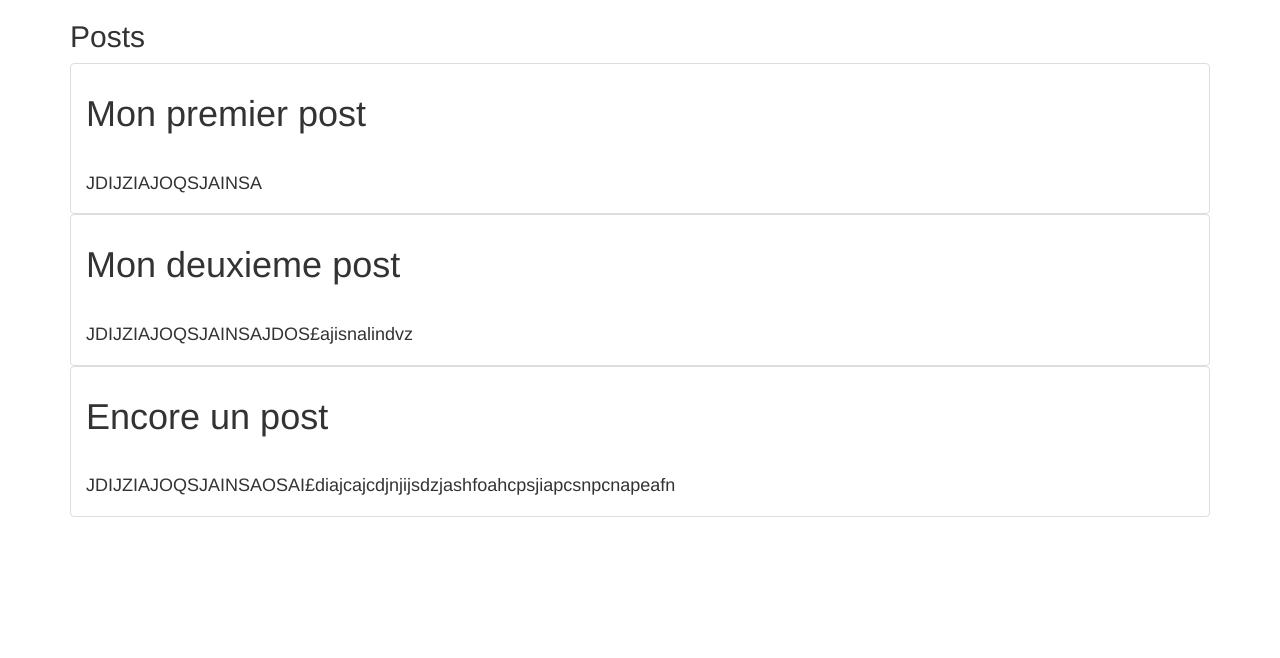
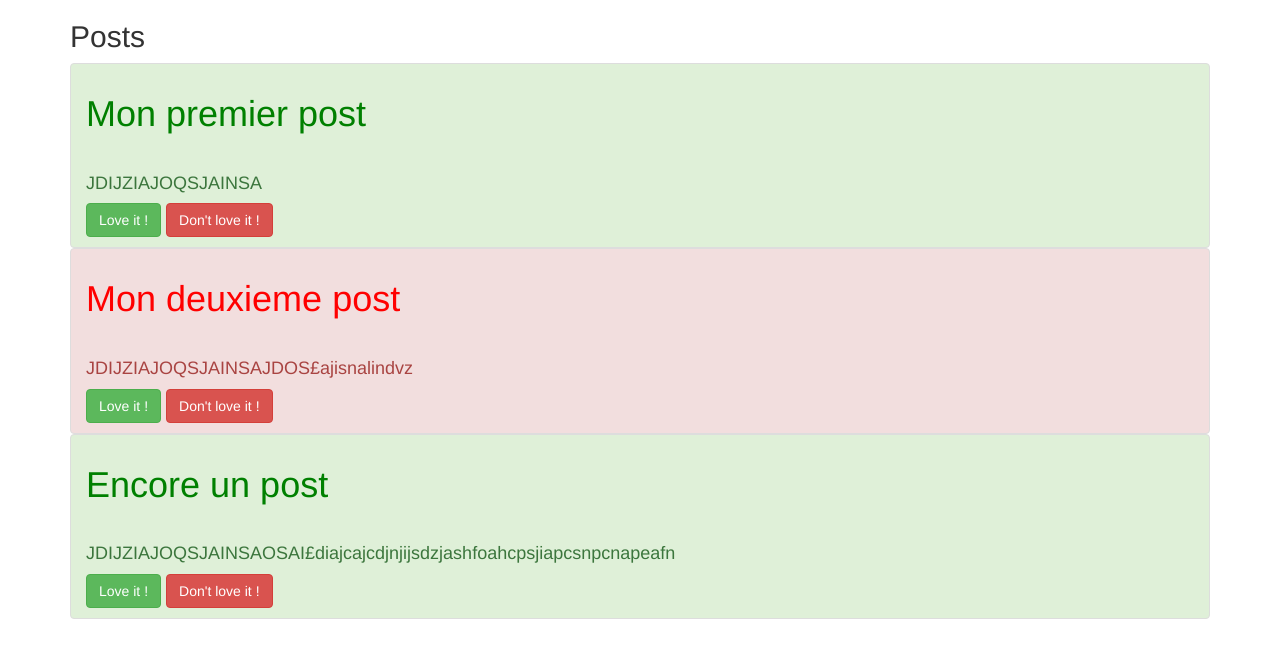
Before and after one commit to Vawi/Angular_OpenClassroom, an Angular app: page / in a window 1280 px wide. Shown: the top 658 px of the page. Built offline with nearby package versions, Linux system fonts and the light colour scheme.

Commit message:
Changement couleur ok

```diff
--- a/src/app/app.component.html
+++ b/src/app/app.component.html
@@ -6,7 +6,8 @@
       <ul class="list-group">
         <app-post-list  *ngFor="let post of posts"
                        [title]="post.title"
-                       [content]="post.content"></app-post-list>
+                       [content]="post.content"
+                       [loveIts]="post.loveIts"></app-post-list>
       </ul>
     </div>
   </div>
--- a/src/app/app.component.ts
+++ b/src/app/app.component.ts
@@ -11,17 +11,17 @@ export class AppComponent {
     {
       title: 'Mon premier post',
       content: 'JDIJZIAJOQSJAINSA',
-      loveIts: 2
+      loveIts: '2'
     },
     {
       title: 'Mon deuxieme post',
       content: 'JDIJZIAJOQSJAINSAJDOS£ajisnalindvz',
-      loveIts: 0
+      loveIts: '0'
     },
     {
       title: 'Encore un post',
       content: 'JDIJZIAJOQSJAINSAOSAI£diajcajcdjnjijsdzjashfoahcpsjiapcsnpcnapeafn',
-      loveIts: 1
+      loveIts: '5'
     }
   ];
 
--- a/src/app/post-list/post-list.component.html
+++ b/src/app/post-list/post-list.component.html
@@ -1,11 +1,19 @@
 <li [ngClass]="{'list-group-item': true,
-                'list-group-item-success': (loveIts > 0),
-                'list-group-item-danger': (loveIts < 0)}">
+                'list-group-item-success': loveIts > 0,
+                'list-group-item-danger': loveIts <= 0}">
 
               <h1 [ngStyle]="{color: getColor()}"> {{ title }} </h1>
               <br />
               <h4> {{ content }}</h4>
 
+              <div class="btn-toolbar">
+                  <button class="btn btn-success"
+                  (click)="like()">Love it !</button>
+
+                  <button class="btn btn-danger"
+                  (click)="dislike()">Don't love it !</button>
+
+              </div>
 
 
 </li>
--- a/src/app/post-list/post-list.component.ts
+++ b/src/app/post-list/post-list.component.ts
@@ -24,4 +24,12 @@ export class PostListComponent implements OnInit {
     }
   }
 
+  like() {
+    this.loveIts += 1;
+  }
+
+  dislike() {
+    this.loveIts -= 1;
+  }
+
 }
```
